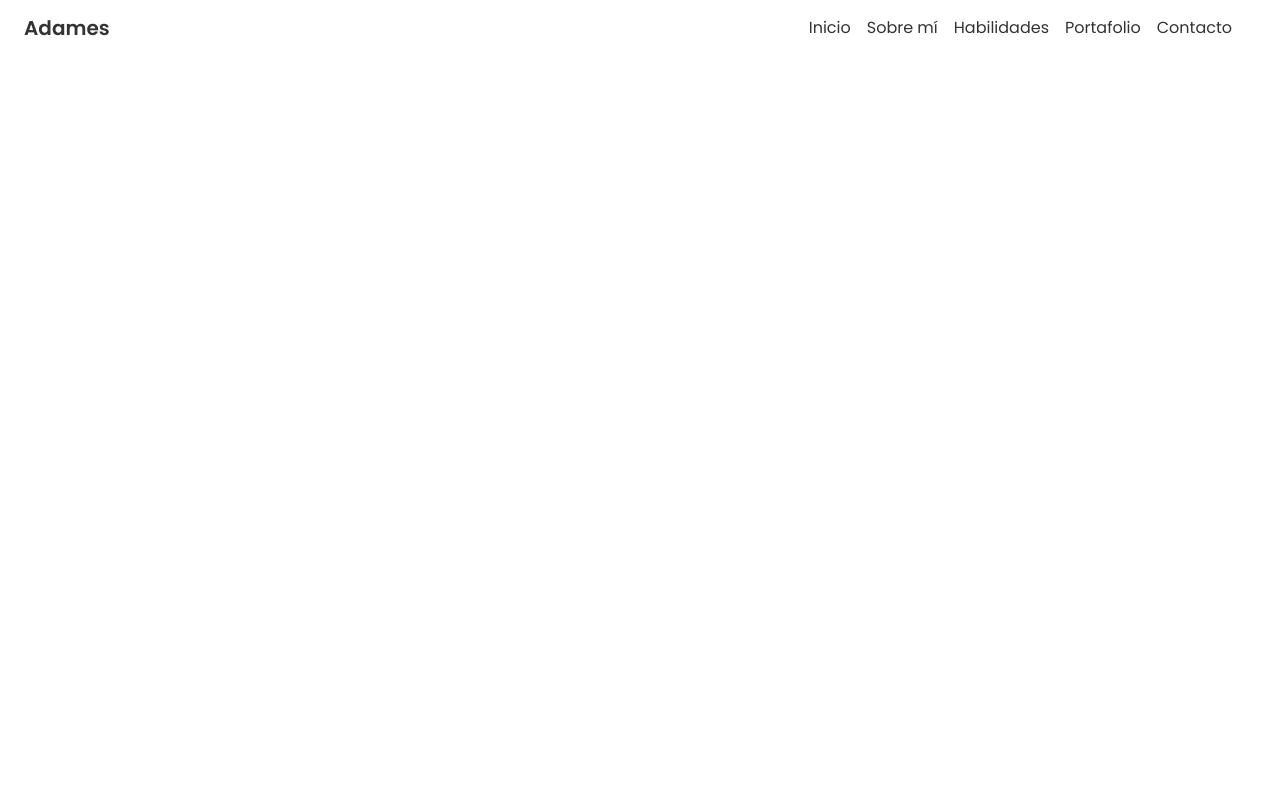
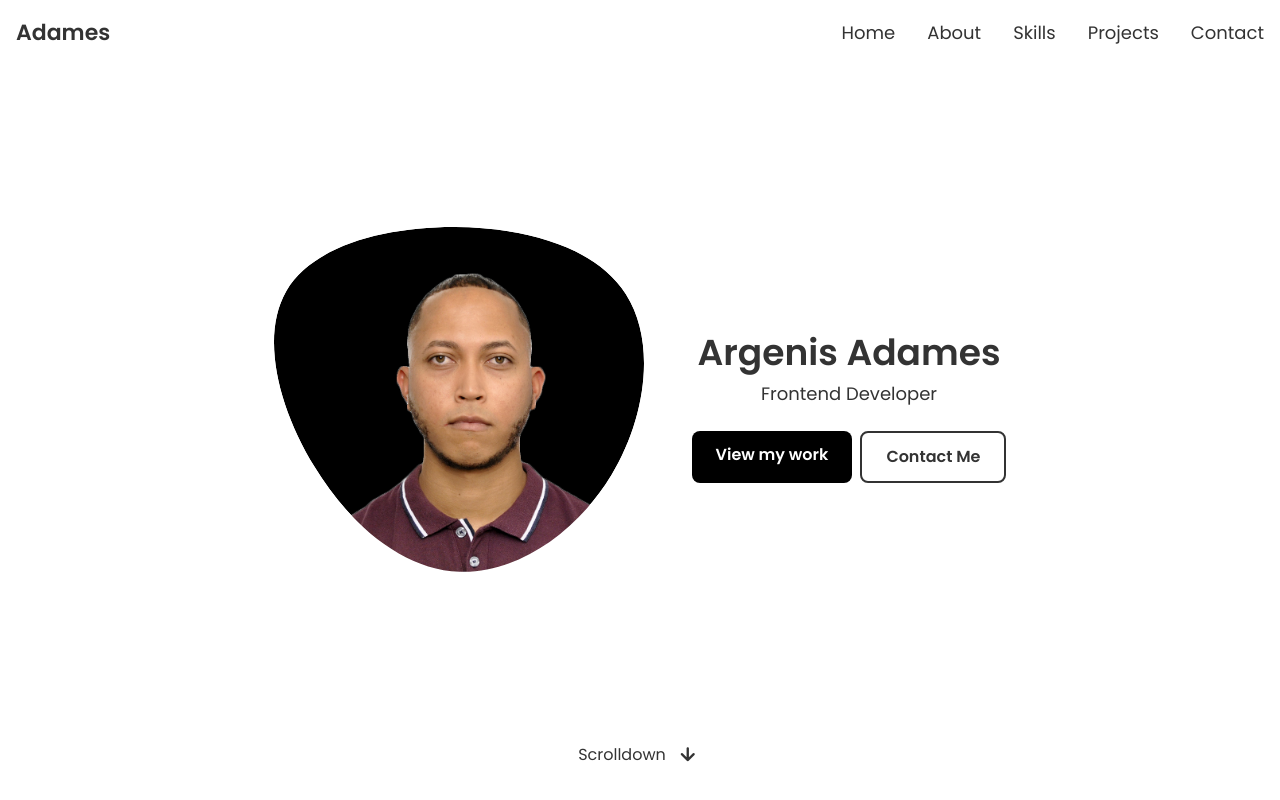
Before and after one commit to Adames1/portfolio-adames.io, a plain HTML site: page index.html in a window 1280 px wide. Drawn offline with nearby package versions, Linux system fonts and the light colour scheme.

Commit message:
Update portfolio web Adames

```diff
--- a/assets/css/styles.css
+++ b/assets/css/styles.css
@@ -25,11 +25,11 @@
   --font-size-xxl: 2.25rem; /* 36px - Títulos destacados */
 
   /* Espaciados */
-  --spacing-xs: 0.5rem; /* 8px */
-  --spacing-sm: 1rem; /* 16px */
-  --spacing-md: 1.5rem; /* 24px */
-  --spacing-lg: 2rem; /* 32px */
-  --spacing-xl: 3rem; /* 48px */
+  --spacing-xs: 0.5rem;
+  --spacing-sm: 1rem;
+  --spacing-md: 1.5rem;
+  --spacing-lg: 2rem;
+  --spacing-xl: 3rem;
 
   /* Transiciones */
   --transition: 0.3s ease;
@@ -60,145 +60,240 @@ body {
 }
 
 .container {
-  width: 100%;
   max-width: 1300px;
   margin: auto;
+  padding: var(--spacing-sm);
+}
+
+.section {
+  overflow: hidden;
+  min-height: 100vh;
+  display: flex;
+  place-content: center;
+}
+
+.button {
+  width: max-content;
+  padding: 0.75rem 1.5rem;
+  font-size: var(--font-size-sm);
+  font-weight: 600;
+  color: var(--color-white);
+  background-color: var(--color-black);
+  border: none;
+  border-radius: 8px;
+  transition: transform 0.3s, background-color 0.3s;
 }
 
 /* header styles */
 .header {
+  position: fixed;
+  inset: 0;
   width: 100%;
   height: 56px;
-  position: fixed;
-  top: 0;
-  left: 0;
   z-index: 1000;
-  background-color: var(--background-color);
+  overflow: hidden;
+  background-color: transparent;
+  transition: height var(--transition);
 }
 
-/* navegation */
+.header.is-active {
+  height: max-content;
+  background-color: var(--background-color);
+  box-shadow: rgba(0, 0, 0, 0.16) 0px 1px 4px;
+}
+
 nav {
-  height: 100%;
-  display: flex;
-  align-items: center;
+  height: max-content;
+  display: grid;
+  grid-template-columns: auto auto;
+  grid-template-rows: auto auto;
   justify-content: space-between;
-  padding: var(--spacing-sm) var(--spacing-md);
+}
+
+nav .logo {
+  order: 1;
 }
 
 nav .logo h1 {
   font-size: var(--font-size-lg);
   font-weight: 600;
-  margin: 0;
+  color: var(--text-color);
 }
 
-/* menu */
+/* navegation */
 .nav-menu {
-  position: fixed;
-  bottom: 0;
-  left: 0;
+  order: 3;
+  display: flex;
+  flex-direction: column;
+  gap: var(--spacing-xs);
+  padding-top: var(--spacing-lg);
+}
+
+.nav-menu .nav-menu__item .nav-menu__link {
+  font-size: var(--font-size-md);
+  font-weight: 500;
+  color: var(--text-color);
+}
+
+/* button menu */
+.button-menu {
+  width: 28px;
+  height: 30px;
+  cursor: pointer;
+  order: 2;
+}
+
+.button-menu .button-menu__line {
+  display: block;
   width: 100%;
-  display: grid;
-  grid-template-columns: repeat(2, auto);
-  gap: var(--spacing-sm);
-  padding: var(--spacing-lg) var(--spacing-md);
-  background-color: var(--background-color);
-  box-shadow: rgba(0, 0, 0, 0.1) 0px 1px 3px;
-  border-radius: 10px 10px 0 0;
-  transform: translateY(100%);
-  opacity: 0;
+  height: 3px;
+  background-color: var(--text-color);
+  margin: 3px 0;
   transition: transform var(--transition), opacity var(--transition);
 }
 
-.nav-menu.open {
-  transform: translateY(0);
-  opacity: 1;
+.button-menu.is-active .button-menu__line:nth-child(1) {
+  transform: rotate(45deg) translateY(8px);
 }
 
-.nav-menu__link {
-  font-size: var(--font-size-md);
-  color: var(--text-color);
+/* Second line disappears */
+.button-menu.is-active .button-menu__line:nth-child(2) {
+  opacity: 0;
+}
+
+/* Third line transforms into the bottom part of the X */
+.button-menu.is-active .button-menu__line:nth-child(3) {
+  transform: rotate(-45deg) translateY(-8px);
+}
+
+/* hero or banner styles */
+.section-home {
+  position: relative;
+}
+
+.content-home {
   display: flex;
   flex-direction: column;
   align-items: center;
+  text-align: center;
+  z-index: 2;
 }
 
-.nav-menu__link .uil {
-  font-size: var(--font-size-lg);
+/* SVG Blob */
+.blob-img {
+  width: 240px;
+  height: 240px;
 }
 
-/* Botón de menú */
-.button-menu {
-  width: 28px;
-  height: 30px;
-  background-color: transparent;
-  border: none;
-  cursor: pointer;
+.blob-img image {
+  width: 100%;
+  height: 100%;
+  object-fit: cover;
 }
 
-.button-menu__lines {
-  display: flex;
-  flex-direction: column;
-  align-items: center;
-  gap: 0.2rem;
+/* Info Section */
+.section-home__info {
+  color: var(--text-color);
 }
 
-.button-menu__line {
-  width: 100%;
-  height: 3px;
-  background-color: var(--text-color);
-  border-radius: 8px;
-  transition: background-color var(--transition);
+.section-home__info h2 {
+  font-size: var(--font-size-xl);
+  font-weight: 600;
+  margin-top: var(--spacing-xs);
 }
 
-/* Animación del botón hamburguesa */
-.button-menu__line.rotate {
-  transition: transform 0.3s ease, opacity 0.3s ease;
+.section-home__info span {
+  font-size: var(--font-size-md);
+  font-weight: 400;
+  margin-bottom: var(--spacing-md);
+  display: block;
 }
 
-.button-menu__line.rotate-1 {
-  transform: translateY(6px) rotate(45deg);
+.section-home__buttons {
+  display: flex;
+  gap: var(--spacing-xs);
 }
 
-.button-menu__line.rotate-2 {
-  opacity: 0;
+.button__contact {
+  background-color: transparent;
+  border: 2px solid var(--color-soft-black);
+  color: var(--text-color);
 }
 
-.button-menu__line.rotate-3 {
-  transform: translateY(-6px) rotate(-45deg);
+/* Scroll Down Button */
+.section-home__scrolldown--button {
+  position: absolute;
+  bottom: var(--spacing-md);
+  z-index: 2;
 }
 
-/* Menú activo */
-.nav-menu.active {
-  transform: translateY(0);
-  opacity: 1;
+.scrolldown--button {
+  color: var(--text-color);
+  font-size: var(--font-size-sm);
+  display: flex;
+  align-items: center;
+  gap: 0.5rem;
+  transition: opacity 0.3s;
+}
+
+.scrolldown--button:hover {
+  opacity: 0.8;
+}
+
+.scrolldown--button i {
+  font-size: var(--font-size-xl);
 }
 
 /* Modo responsive */
 @media screen and (min-width: 768px) {
-  :root {
-    --font-size-xs: 0.75rem;
-    --font-size-sm: 0.875rem;
-    --font-size-md: 1rem;
-    --font-size-lg: 1.25rem;
-    --font-size-xl: 1.5rem;
-    --font-size-xxl: 2rem;
+  nav {
+    grid-template-rows: auto;
   }
 
   .nav-menu {
-    position: static;
-    transform: none;
-    opacity: 1;
-    box-shadow: none;
-    border-radius: 0;
-    grid-template-columns: repeat(5, auto);
-    width: max-content;
+    order: 2;
+    flex-direction: row;
+    gap: var(--spacing-xs);
+    padding-top: 0;
+    align-items: center;
+  }
+
+  .nav-menu .nav-menu__item .nav-menu__link {
+    font-size: var(--font-size-md);
+    font-weight: 400;
+    margin-left: var(--spacing-md);
   }
 
   .button-menu {
     display: none;
   }
 
-  .nav-menu__link .uil {
-    display: none;
+  .section-home__info h2 {
+    font-size: var(--font-size-xxl);
+  }
+
+  .section-home__info span {
+    font-size: var(--font-size-sm);
+  }
+
+  .blob-img {
+    width: 300px;
+    height: 300px;
   }
 }
+
+@media screen and (min-width: 1024px) {
+  .content-home {
+    flex-direction: row;
+    gap: var(--spacing-xl);
+  }
+
+  .section-home__info span {
+    font-size: var(--font-size-md);
+  }
+
+  .blob-img {
+    width: 370px;
+    height: 370px;
+  }
+}
--- a/assets/js/main.js
+++ b/assets/js/main.js
@@ -1,33 +1,11 @@
-document.addEventListener("DOMContentLoaded", () => {
-  const menuButton = document.querySelector(".button-menu");
-  const menuLines = document.querySelectorAll(".button-menu__line");
-  const navMenu = document.querySelector(".nav-menu");
-  const navLinks = document.querySelectorAll(".nav-menu__link");
+// Select the header, menu, and button
+const header = document.querySelector(".header");
+const menu = document.querySelector(".nav-menu");
+const buttonMenu = document.querySelector(".button-menu");
 
-  // Función para alternar el estado del menú y las líneas del botón
-  const toggleMenu = () => {
-    navMenu.classList.toggle("active");
-
-    menuLines.forEach((line, index) => {
-      if (navMenu.classList.contains("active")) {
-        // Animación hacia la "X"
-        line.classList.add("rotate", `rotate-${index + 1}`);
-      } else {
-        // Volver al estado original
-        line.classList.remove("rotate", `rotate-${index + 1}`);
-      }
-    });
-  };
-
-  // Evento para mostrar/ocultar el menú al hacer clic en el botón
-  menuButton.addEventListener("click", toggleMenu);
-
-  // Evento para cerrar el menú al hacer clic en cualquier enlace
-  navLinks.forEach((link) => {
-    link.addEventListener("click", () => {
-      if (navMenu.classList.contains("active")) {
-        toggleMenu();
-      }
-    });
-  });
+// Toggle the 'is-active' class for header and menu
+buttonMenu.addEventListener("click", () => {
+  buttonMenu.classList.toggle("is-active");
+  header.classList.toggle("is-active");
+  menu.classList.toggle("is-active");
 });
--- a/index.html
+++ b/index.html
@@ -19,49 +19,89 @@
             <a href="#" class="logo">
                 <h1>Adames</h1>
             </a>
-            <ul id="nav-menu" class="nav-menu" role="menu" hidden>
+            <ul class="nav-menu">
                 <li class="nav-menu__item">
-                    <a href="#" class="nav-menu__link" role="menuitem">
-                        <i class="uil uil-estate"></i>
-                        <span>Inicio</span>
-                    </a>
+                    <a href="#home" class="nav-menu__link">Home</a>
                 </li>
                 <li class="nav-menu__item">
-                    <a href="#" class="nav-menu__link" role="menuitem">
-                        <i class="uil uil-user"></i>
-                        <span>Sobre mí</span>
-                    </a>
+                    <a href="#about" class="nav-menu__link">About</a>
                 </li>
                 <li class="nav-menu__item">
-                    <a href="#" class="nav-menu__link" role="menuitem">
-                        <i class="uil uil-file-alt"></i>
-                        <span>Habilidades</span>
-                    </a>
+                    <a href="#skills" class="nav-menu__link">Skills</a>
                 </li>
                 <li class="nav-menu__item">
-                    <a href="#" class="nav-menu__link" role="menuitem">
-                        <i class="uil uil-briefcase-alt"></i>
-                        <span>Portafolio</span>
-                    </a>
+                    <a href="#projects" class="nav-menu__link">Projects</a>
                 </li>
                 <li class="nav-menu__item">
-                    <a href="#" class="nav-menu__link" role="menuitem">
-                        <i class="uil uil-envelope-alt"></i>
-                        <span>Contacto</span>
-                    </a>
+                    <a href="#contact" class="nav-menu__link">Contact</a>
                 </li>
             </ul>
-            <button type="button" class="button-menu" aria-label="Abrir menú de navegación" aria-expanded="false"
-                aria-controls="nav-menu">
-                <span class="button-menu__lines">
-                    <span class="button-menu__line"></span>
-                    <span class="button-menu__line"></span>
-                    <span class="button-menu__line"></span>
-                </span>
+            <button type="button" class="button-menu" title="Open menu" aria-label="Toggle navigation menu">
+                <span class="button-menu__line"></span>
+                <span class="button-menu__line"></span>
+                <span class="button-menu__line"></span>
             </button>
         </nav>
     </header>
     <!-- HEADER -->
+
+    <!-- CONTENT MAIN -->
+    <main>
+        <!-- SECTION HERO -->
+        <section id="home" class="section section-home">
+            <div class="container content-home">
+                <svg class="blob-img" viewBox="0 0 200 187" xmlns="http://www.w3.org/2000/svg"
+                    xmlns:xlink="http://www.w3.org/1999/xlink">
+                    <mask id="mask0" mask-type="alpha">
+                        <path d="M190.312 36.4879C206.582 62.1187 201.309 102.826 182.328 134.186C163.346 165.547
+                                        130.807 187.559 100.226 186.353C69.6454 185.297 41.0228 161.023 21.7403 129.362C2.45775
+                                        97.8511 -7.48481 59.1033 6.67581 34.5279C20.9871 10.1032 59.7028 -0.149132 97.9666
+                                        0.00163737C136.23 0.303176 174.193 10.857 190.312 36.4879Z" />
+                    </mask>
+                    <g mask="url(#mask0)">
+                        <path
+                            d="M190.312 36.4879C206.582 62.1187 201.309 102.826 182.328 134.186C163.346
+                                        165.547 130.807 187.559 100.226 186.353C69.6454 185.297 41.0228 161.023 21.7403
+                                        129.362C2.45775 97.8511 -7.48481 59.1033 6.67581 34.5279C20.9871 10.1032 59.7028
+                                        -0.149132 97.9666 0.00163737C136.23 0.303176 174.193 10.857 190.312 36.4879Z" />
+                        <image href="./assets/img/argenis_adames.png" x="5" y="8" alt="Profile Image" />
+                    </g>
+                </svg>
+
+                <!-- Info Section -->
+                <div class="section-home__info">
+                    <h2>Argenis Adames</h2>
+                    <span>Frontend Developer</span>
+                    <div class="section-home__buttons">
+                        <a href="#" class="button button__view">View my work</a>
+                        <a href="#" class="button button__contact">Contact Me</a>
+                    </div>
+                </div>
+            </div>
+
+            <!-- Scroll Down Button -->
+            <div class="section-home__scrolldown--button">
+                <a href="#" class="scrolldown--button" title="Scroll Down">
+                    <span>Scrolldown</span>
+                    <i class="uil uil-arrow-down"></i>
+                </a>
+            </div>
+        </section>
+        <!-- SECTION HERO -->
+
+        <!-- SECTION ABOUT -->
+        <!-- SECTION ABOUT -->
+
+        <!-- SECTION SKILLS -->
+        <!-- SECTION SKILLS -->
+
+        <!-- SECTION PROJECTS -->
+        <!-- SECTION PROJECTS -->
+
+        <!-- SECTION CONTACT -->
+        <!-- SECTION CONTACT -->
+    </main>
+    <!-- CONTENT MAIN -->
 
     <script src="https://cdn.jsdelivr.net/npm/swiper@11/swiper-bundle.min.js"></script>
     <script src="./assets/js/main.js"></script>
```
